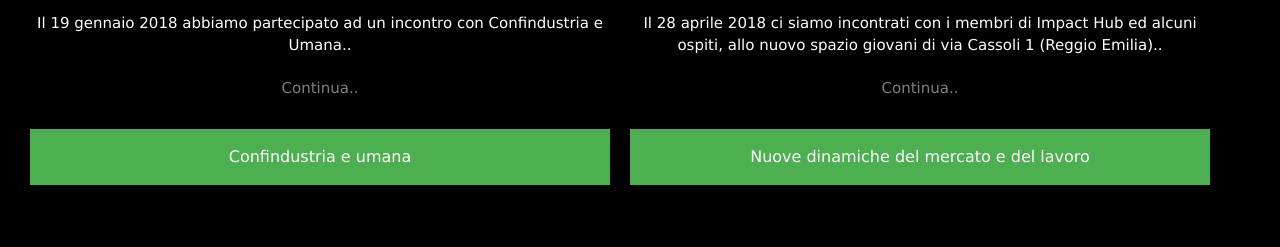
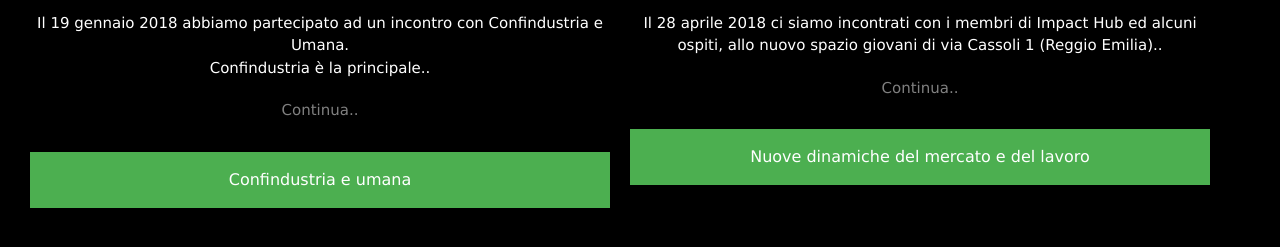
Before and after one commit to alternanzamontanaris/alternanzamontanaris.github.io, a plain HTML site: page index.html in a window 1280 px wide. Shown: the part 4701-4948 px from the top of the page. Drawn offline with nearby package versions, Linux system fonts and the light colour scheme.

Commit message:
initial commit

```diff
--- a/index.html
+++ b/index.html
@@ -306,8 +306,8 @@ si e’ iniziato a parlare di due aziende nate negli ultimi anni..
 
   <img src="umana.jpg" alt="Avatar" class="image">
   <div class="testo">
-	<p> Il 19 gennaio 2018 abbiamo partecipato ad un incontro con Confindustria e Umana.. <br>
-
+	<p> Il 19 gennaio 2018 abbiamo partecipato ad un incontro con Confindustria e Umana. <br>
+	Confindustria è la principale..
 <a class="con" href="19gen.html"> Continua.. </a>
 </p>
  </div>
```
